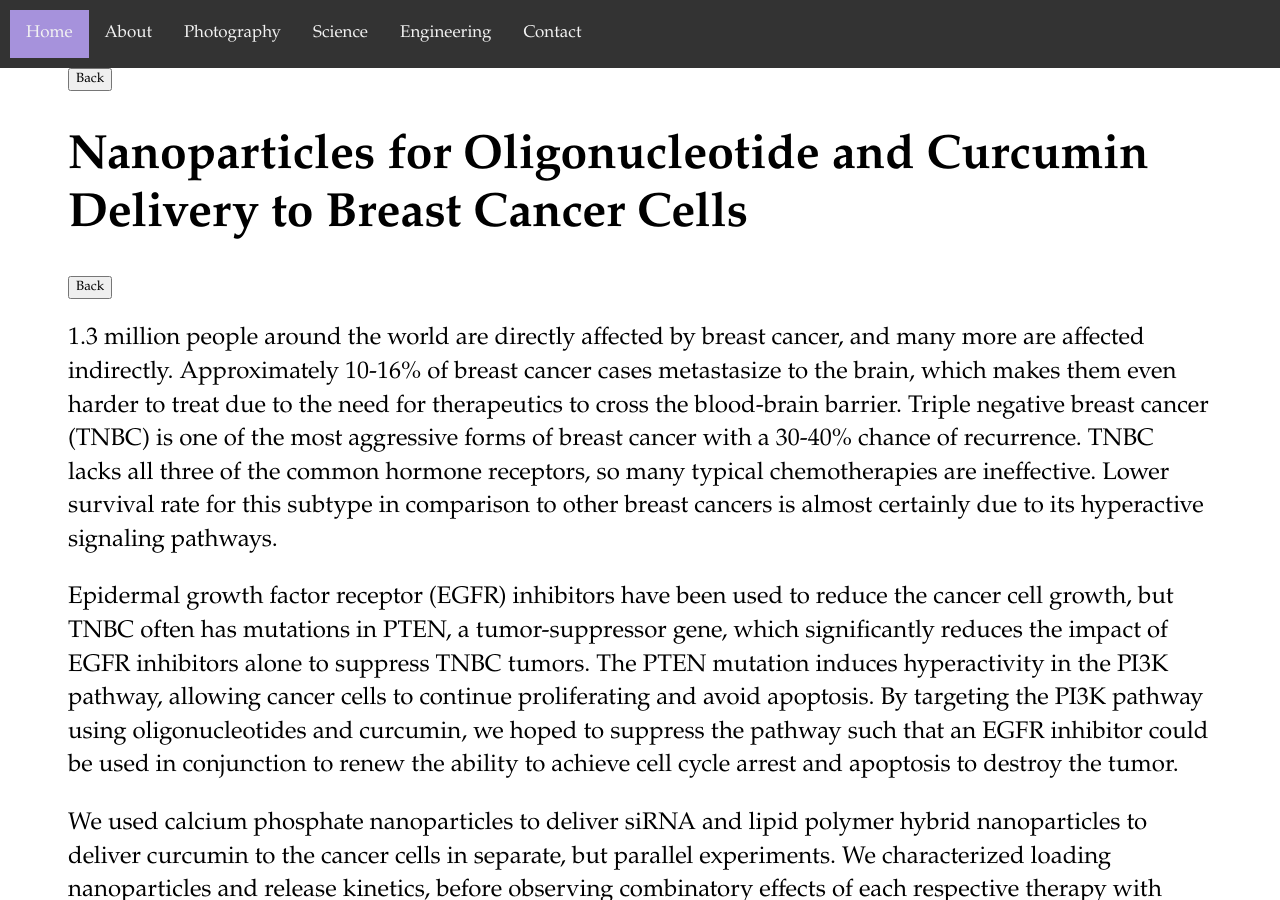
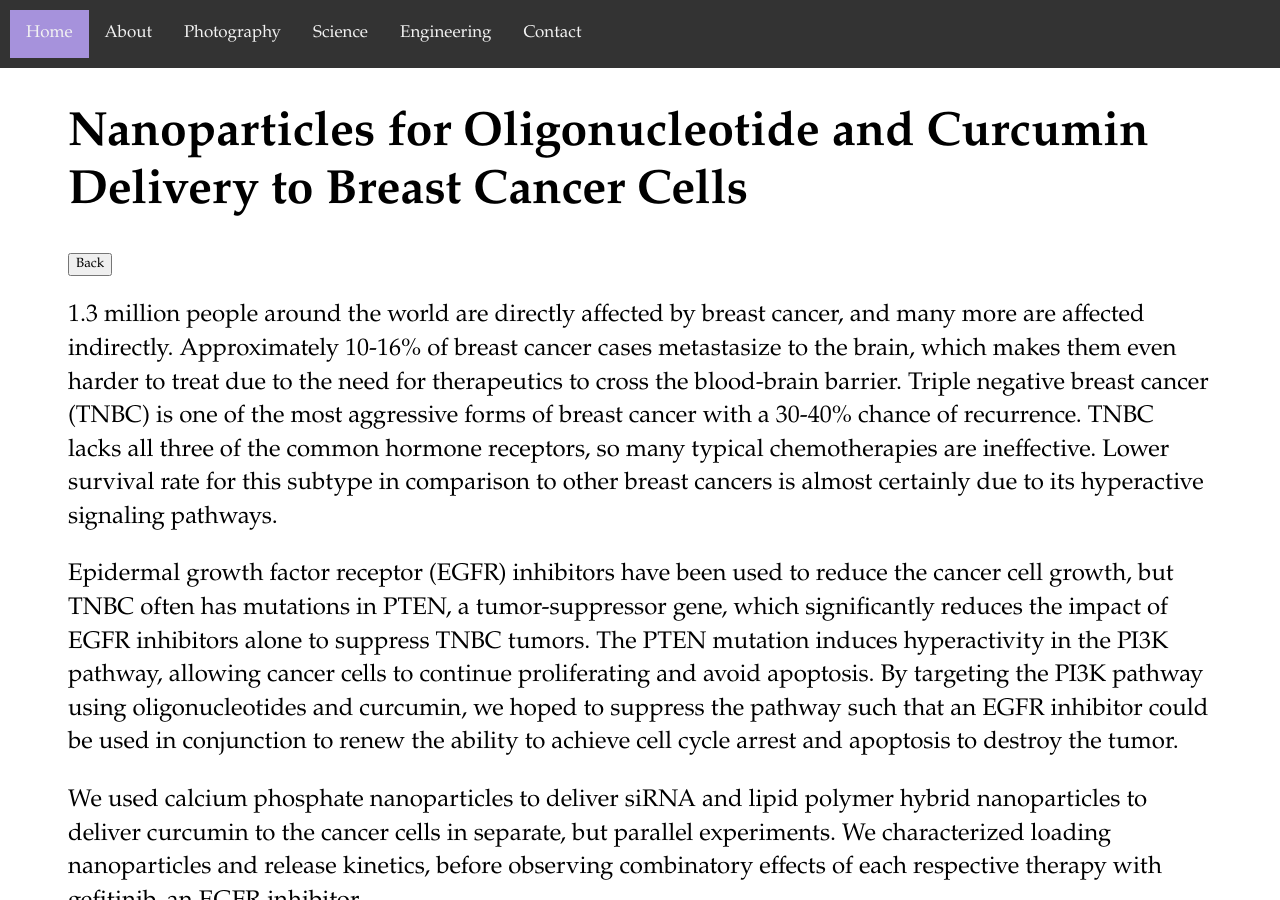
Before and after one commit to echang17/echang17.github.io, a Jekyll site: the page built from projects/nanoparticles.html, in a window 1280 px wide and 900 px high. Built offline with Jekyll 4.4.1, drawn with Linux system fonts in a browser that asks for light colours.

Commit message:
Update nanoparticles.html

```diff
--- a/projects/nanoparticles.html
+++ b/projects/nanoparticles.html
@@ -8,7 +8,6 @@ function goBack() {
   window.history.back()
 }
 </script>
-<button onclick="goBack()">Back</button>
 
 <div class="page-title">
 	<h1>Nanoparticles for Oligonucleotide and Curcumin Delivery to Breast Cancer Cells</h1>
@@ -39,4 +38,5 @@ function goBack() {
   </div>
 
   <button onclick="goBack()">Back</button>
+  <p></p>
 </div>
```
